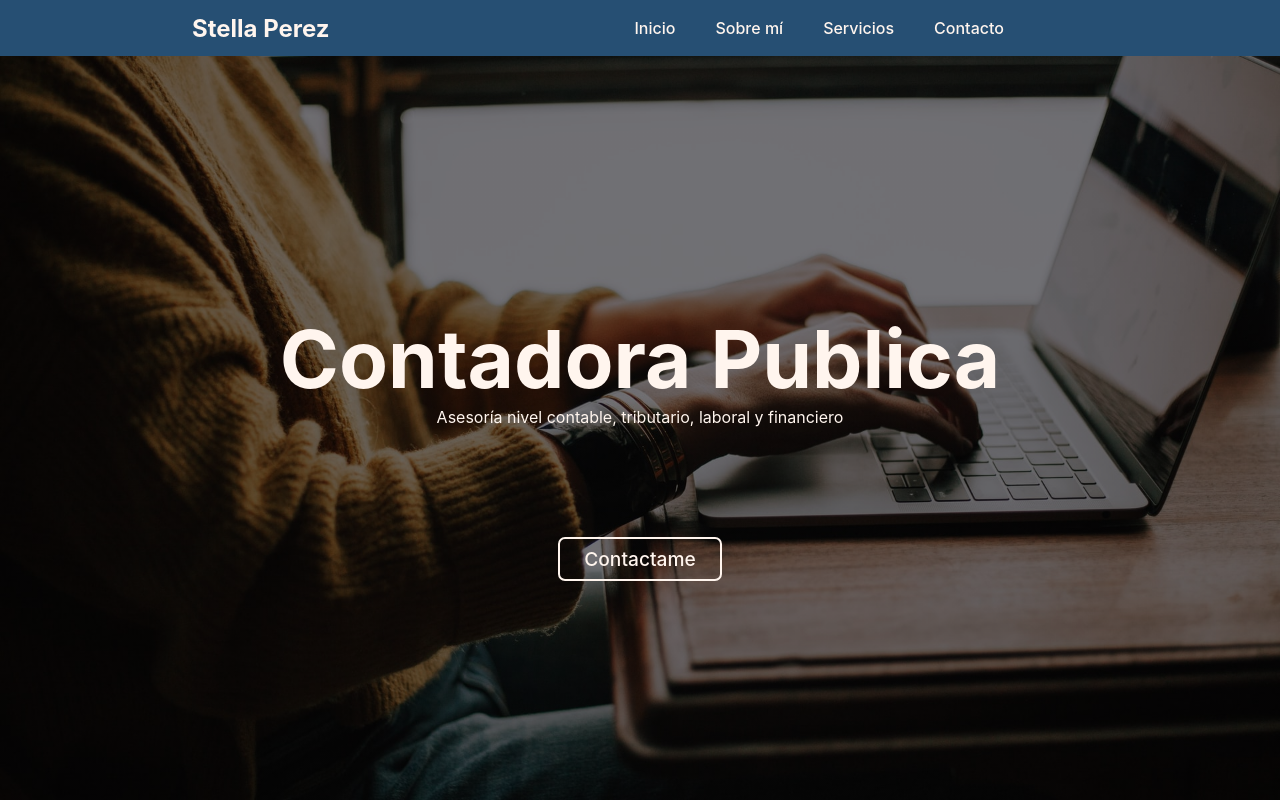
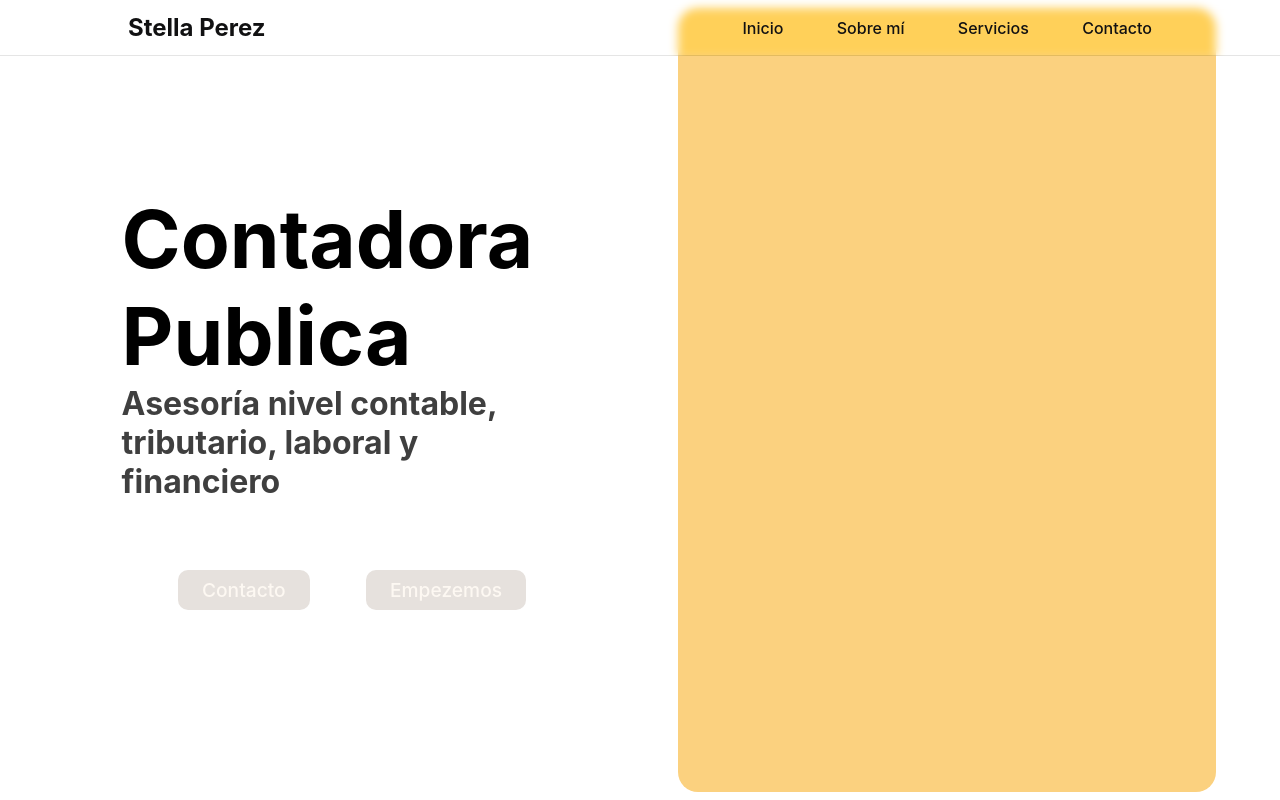
Before and after one commit to Sergiorodp/Stella-perez-perez, a Next.js app: page / in a window 1280 px wide. Shown: the top 800 px of the page. Built offline with nearby package versions, Linux system fonts and the light colour scheme.

Commit message:
blur and best performance

```diff
--- a/components/appLayout/index.js
+++ b/components/appLayout/index.js
@@ -1,7 +1,10 @@
 export const colors = {
-    primary : '#264F73',
-    secondary :  '#f4a460',
-    white : '#fff5ee'
+    primary : '#fdf8f2',
+    secondary : '#fbd17f',
+    white : '#fff5ee',
+    black : '#111112',
+    blue: '#9aada7',
+    grey : '#e6e1dd'
 }
 
 export const fonts = {
--- a/components/boton/index.js
+++ b/components/boton/index.js
@@ -1,9 +1,7 @@
 import Link from 'next/link'
+import {colors, breackPoint} from '../appLayout/index'
 
-// Styles
-import jsxstyle from './style'
-
-export default function Button({url , nombre}){
+export default function Button({ url , nombre, background, color }){
     return(
         <>
             <Link href = {`${url}`}>
@@ -11,7 +9,39 @@ export default function Button({url , nombre}){
                     <div className = "buttonMain"> {nombre} </div>
                 </a>
             </Link>
-            <style jsx>{jsxstyle}
+            <style jsx>{`
+
+            /*.hov{
+                margin-top: 110px;
+            }*/
+
+            .buttonMain{
+                /* background: red; */
+                display: flex;
+                align-items: center;
+                justify-content: center;
+                /*border: 2px solid ${colors.white};*/
+                background: ${background};
+                border-radius: 10px;
+                padding: 8px 24px;
+                font-size: 1.2rem;
+                font-weight: 500;
+                color:${color};
+                transition: 0.2s ease-in-out;
+            }
+
+            .buttonMain:hover,
+            .buttonMain:focus,
+            .buttonMain:active{
+                /*border: 2px solid ${colors.primary};*/
+                background: ${colors.primary};
+                padding: 8px 24px;
+
+                color: ${colors.secondary};
+            }
+
+
+                `}
             </style>
         </>
     )
--- a/components/boton/style.js
+++ /dev/null
@@ -1,33 +0,0 @@
-import css from 'styled-jsx/css'
-
-import {colors, breackPoint} from '../appLayout/index'
-
-export default css`
-
-.hov{
-    margin-top: 110px;
-}
-
-.buttonMain{
-    /* background: red; */
-    display: flex;
-    align-items: center;
-    justify-content: center;
-    border: 2px solid ${colors.white};
-    border-radius: 7px;
-    padding: 8px 24px;
-    font-size: 1.2rem;
-    font-weight: 500;
-    transition: 0.2s ease-in-out;
-}
-
-.buttonMain:hover,
-.buttonMain:focus,
-.buttonMain:active{
-    border: 2px solid ${colors.primary};
-    background: ${colors.primary};
-    padding: 8px 24px;
-    color: ${colors.secondary};
-}
-
-`
--- a/components/navbar/styles.js
+++ b/components/navbar/styles.js
@@ -4,19 +4,21 @@ import { colors, breackPoint } from '../appLayout/index'
 export default css`
 
 .mainNavContainer{
-    z-index: 1100;
+    z-index: 100;
     position: fixed;
     width: 100vw;
-    background: ${colors.primary};
+    /* background: ${colors.primary}; */
     display: grid;
     height: 3.5rem;
     place-content: center;
+    backdrop-filter: saturate(145%) blur(5px);
+    border-bottom: 1px solid rgba(0,0,0,.1);
 }
 
 .navItemsContainer{
-    color: ${colors.white};
+    color: ${colors.black};
     max-width: 1600px;
-    width: 70vw;
+    width: 80vw;
     /* margin: 0 20%; */
     display: grid;
     /* background: red; */
@@ -35,26 +37,30 @@ export default css`
   overflow: hidden;
 }
 .opciones{
-    grid-column: 3/6;
+    grid-column: 4/6;
     display: flex;
-    justify-content: center;
+    /* justify-content: flex-end; */
+    /* justify-content:space-between; */
     /* background: red; */
 }
 
 .listItems{
     display: flex;
+    width:100%;
     list-style: none;
     align-items: center;
-    justify-content: center;
+    justify-content:space-between;
+    /* background:blue; */
 }
 
 .listItems li{
     font-weight: 500;
-    margin: 0 20px;
 }
 
 .listItems li :hover{
-    color: ${colors.secondary};
+    box-sizing:content-box;
+    border-radius:2px;
+    border-bottom: 2px solid ${colors.black};
     /* color: #F2811D; */
 }
 
--- a/pages/index.js
+++ b/pages/index.js
@@ -4,6 +4,7 @@ import styles from '../styles/Home.module.css'
 // Componentes
 import Layout from '../components/layout/index'
 import Button from '../components/boton/index'
+import MainHome from '../sections/Home/index'
 import SobreMi from '../sections/sobreMi/index'
 
 const tittle = 'Stella Perez | Contadora'
@@ -12,15 +13,16 @@ export default function Home() {
   return (
       <Layout tittle = {tittle}>
 
-        <div className={styles.content}>
+        {/* <div className={styles.content}>
           <div className = {styles.centerMainPage}>
             <h3>Contadora Publica</h3>
             <p>Asesoría nivel contable, tributario, laboral y financiero</p>
             <Button url = {'/contacto'} nombre = {'Contactame'}/>
-            {/* <Loader/> */}
+
           </div>
-        </div>
+        </div> */}
 
+        <MainHome/>
         <SobreMi/>
 
       </Layout>
--- /dev/null
+++ b/sections/Home/index.js
@@ -0,0 +1,40 @@
+import Button from "../../components/boton";
+import Home from "../../pages";
+import Styles from '../../styles/homeMain.module.css'
+import { colors } from  '../../components/appLayout/index'
+
+export default function MainHome(){
+    return(
+        <>
+        <section>
+
+            <div className = {Styles.mainContainer}>
+                <div className = {Styles.textContainer}>
+                    <div className = {Styles.contentCOntainer}>
+                        <h1>Contadora
+                            Publica</h1>
+                        <h2>Asesoría nivel contable, tributario, laboral y financiero</h2>
+                        <div className = {Styles.buttonContainer}>
+                            <Button
+                            nombre = {'Contacto'}
+                            url = '/'
+                            background = {colors.black}
+                            color = {colors.primary}/>
+                            <Button
+                            nombre = {'Empezemos'}
+                            url = {'/'}
+                            background = {colors.grey}
+                            />
+                        </div>
+
+                    </div>
+                </div>
+                <div className = {Styles.imageContainer}>
+                    <div className = {Styles.cuadroFigure}>
+                    </div>
+                </div>
+            </div>
+        </section>
+        </>
+    )
+}
--- a/sections/sobreMi/styles.js
+++ b/sections/sobreMi/styles.js
@@ -12,7 +12,7 @@ export default css`
 
 .secction-container{
     padding: 30px;
-    width: 70vw;
+    width: 87vw;
     display:grid;
     grid-template-columns: 1.2fr 0.8fr;
 }
--- /dev/null
+++ b/styles/homeMain.module.css
@@ -0,0 +1,57 @@
+.mainContainer{
+    width:90vw;
+    height:100vh;
+    display:grid;
+    grid-template-columns:repeat(2,1fr);
+}
+
+.textContainer{
+    height: 100%;
+    display: flex;
+    justify-content: center;
+    align-items: center;
+}
+
+.contentCOntainer{
+    /* height: 100%; */
+    display: flex;
+    flex-direction: column;
+    align-items: center;
+    width: 80%;
+    /* background: chocolate; */
+}
+
+.textContainer h1{
+    /* background: blue; */
+    font-size: 5em;
+}
+
+.textContainer h2{
+    color: rgb(63, 63, 63);
+    font-size: 2em;
+}
+
+
+.imageContainer{
+    display: flex;
+    justify-content: center;
+    align-items: center;
+}
+
+.cuadroFigure{
+    position: absolute;
+    height: 98vh;
+    width: 42vw;
+    right: 5%;
+    border-radius: 20px;
+    background: #fbd17f;
+}
+
+.buttonContainer{
+    display: flex;
+    padding-top: 15%;
+    /* height: 20px; */
+    width: 100%;
+    justify-content: space-evenly;
+    /* background: chartreuse; */
+}
```
